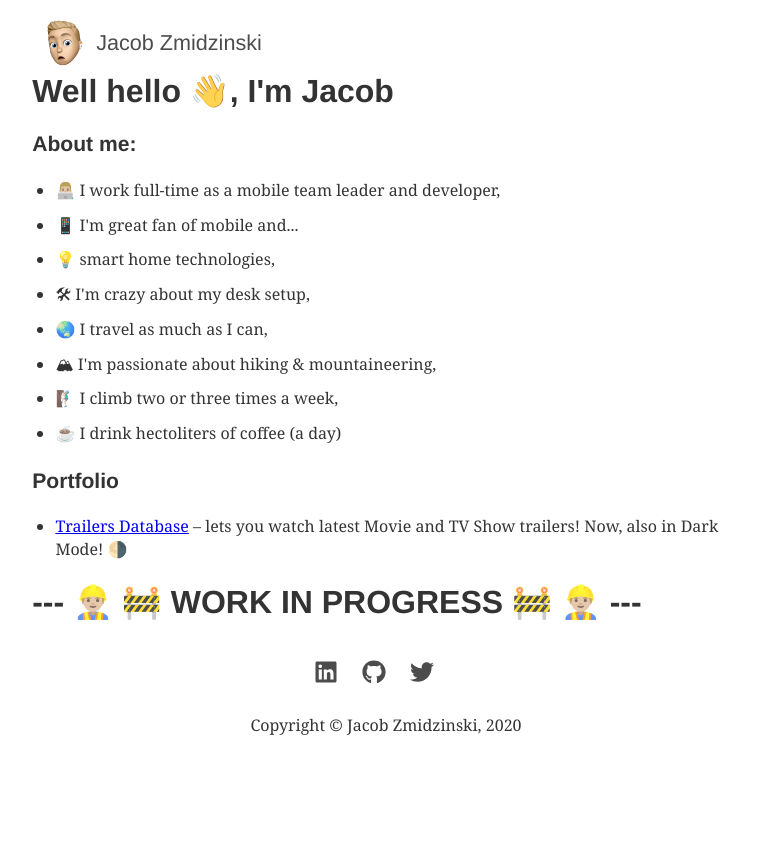
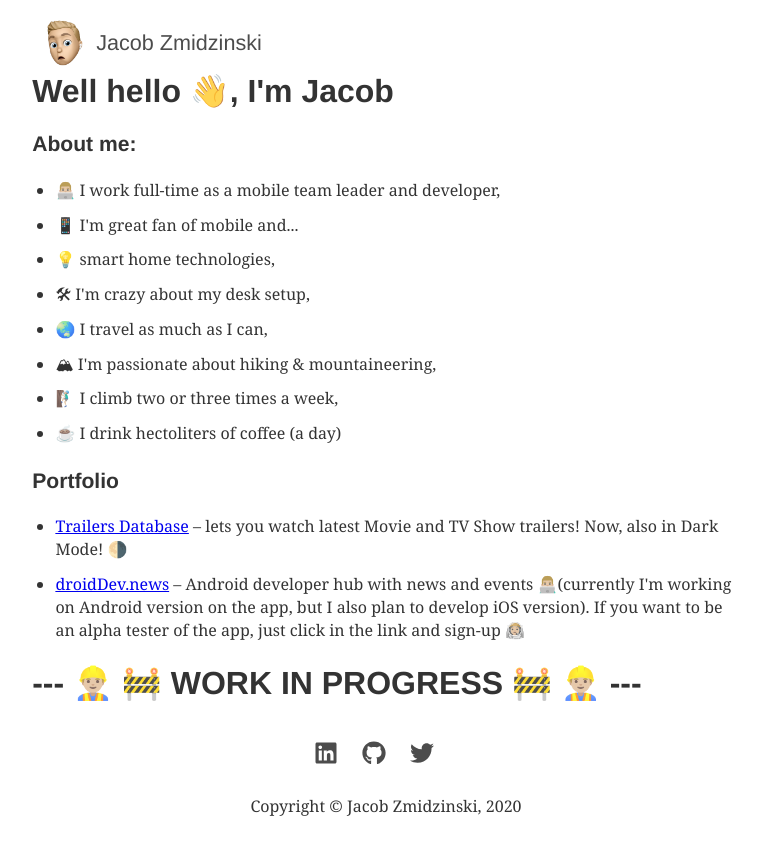
Before and after one commit to jacobzmidzinski/jacobzmidzinski.com, a Gatsby site: page / in a window 1280 px wide. Shown: the whole page, without its empty margins (254-1016 px from the left). Before the commit the page ends 819 px from the top, so only its background shows below. Built offline with nearby package versions, Linux system fonts and the light colour scheme; Gatsby itself is replaced by a stand-in of ours; some packages are replaced by stand-ins of ours.

Commit message:
Added info about droidDev.news project

```diff
--- a/content/pages/index.md
+++ b/content/pages/index.md
@@ -28,6 +28,7 @@ output:
 ### Portfolio
 
 - [Trailers Database](https://apps.apple.com/pl/app/trailers-database/id1393732085) – lets you watch latest Movie and TV Show trailers! Now, also in Dark Mode! 🌗
+- [droidDev.news](https://appdistribution.firebase.dev/i/cV4xuHjz) – Android developer hub with news and events 👨🏼‍💻(currently I'm working on Android version on the app, but I also plan to develop iOS version). If you want to be an alpha tester of the app, just click in the link and sign-up 🧑🏼‍🚀
 
 
 # ---  👷🏼‍♂️ 🚧 WORK IN PROGRESS 🚧 👷🏼‍♂️ ---
```
